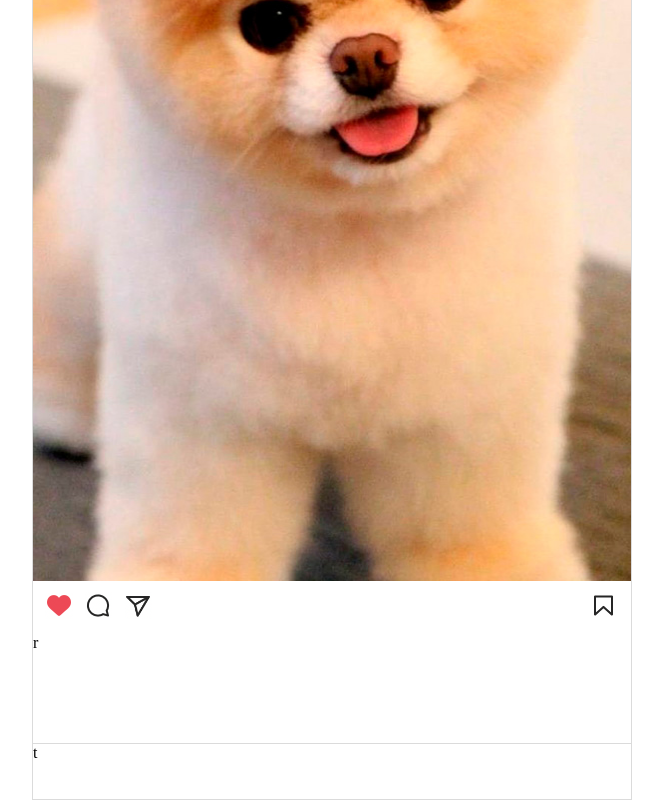
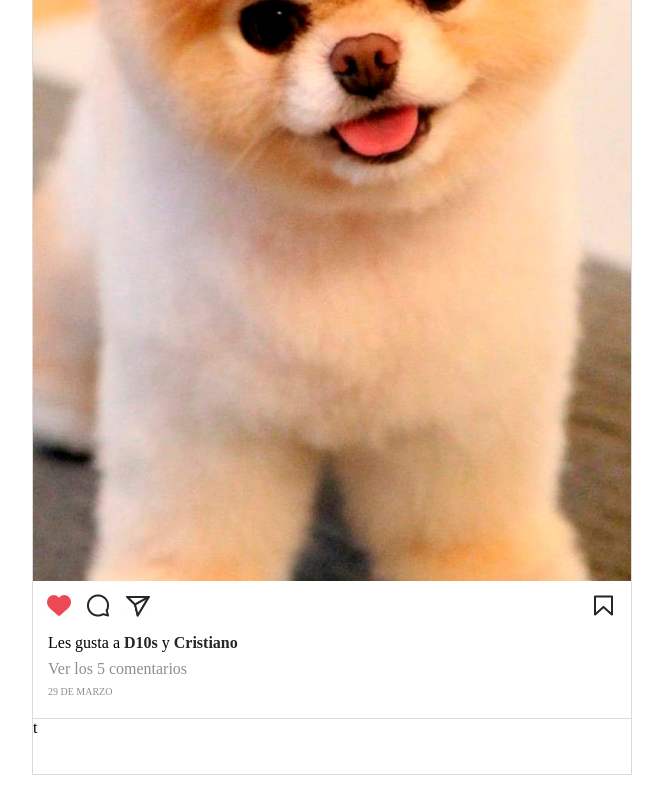
Before and after one commit to davidnavarretea/AlInstagram, a plain HTML site: page index.html in a window 1280 px wide. Shown: the part 374-1174 px from the top of the page, without its empty margins (308-971 px from the left). After the commit the page ends 1149 px from the top, so only its background shows below. Drawn offline with Linux system fonts and the light colour scheme.

Commit message:
seccion de comentarios añadida

```diff
--- a/index.html
+++ b/index.html
@@ -32,7 +32,11 @@
                     <a href="index.html"><img id="enviarpublicacion" src="enviarpublicacion.png" alt="enviarpublicacion"></a>
                     <a href="index.html"><img id="guardarpublicacion" src="guardarpublicacion.png" alt="guardarpublicacion"></a>
                 </div>
-                <div id="comentarios">r</div>
+                <div id="comentarios">
+                    <div id="lesgusta">Les gusta a <a id="ad10s" href="index.html"><b>D10s</b></a> y <a id="acristiano" href="index.html"><b>Cristiano</b></a></div>
+                    <div id="vercomentarios"><a id="avercomentarios" href="index.html">Ver los 5 comentarios</a></div>
+                    <div id="fecha"><a id="afecha" href="index.html">29 DE MARZO</a></div>
+                </div>
                 <div id="escribir">t</div>
             </div>
         </div>
--- a/styles.css
+++ b/styles.css
@@ -90,7 +90,7 @@ header{
     border-color: #DBDBDB;
 }
 #comentarios{
-    height: 109px;
+    height: 84px;
     border-left-width: 1px;
     border-right-width: 1px;
     border-top-width: 0px;
@@ -156,3 +156,45 @@ header{
     width: 25px;
     margin-left: 440px;
 }
+#lesgusta{
+    margin-left: 15px;
+}
+#ad10s{
+    text-decoration: none;
+    color: #262626;
+}
+#ad10s:visited{
+    color: #262626;
+}
+#acristiano{
+    text-decoration: none;
+    color: #262626;
+}
+#acristinano:visited{
+    color: #262626;
+}
+#vercomentarios{
+    margin-left: 15px;
+    margin-top: 8px;
+    color: #8E8E8E;
+}
+#avercomentarios{
+    text-decoration: none;
+    color: #8E8E8E;
+}
+#avercomentarios:visited{
+    color: #8E8E8E;
+}
+#fecha{
+    color: #8E8E8E;
+    font-size: 10px;
+    margin-left: 15px;
+    margin-top: 8px;
+}
+#afecha{
+    text-decoration: none;
+    color: #8E8E8E;
+}
+#afecha:visited{
+    color: #8E8E8E;
+}
```
Also changed, not shown: emoji.png (added).
